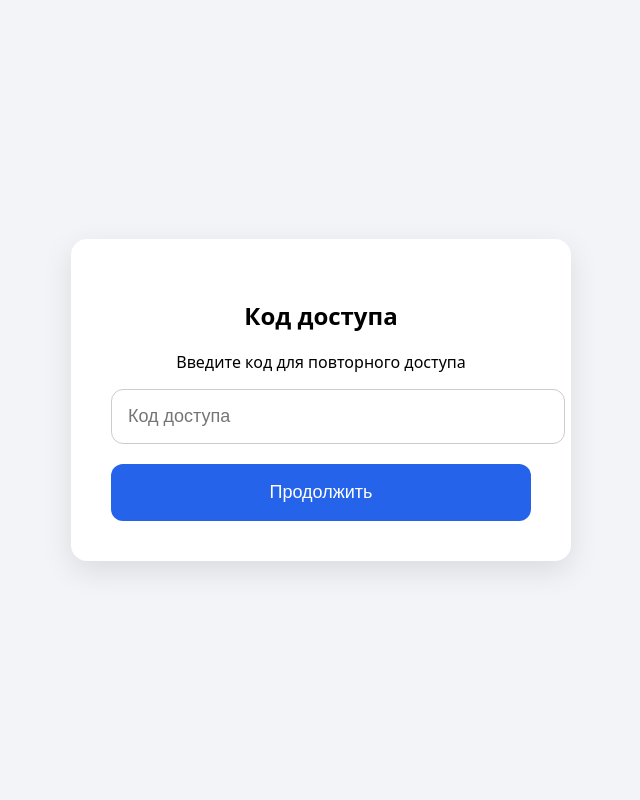
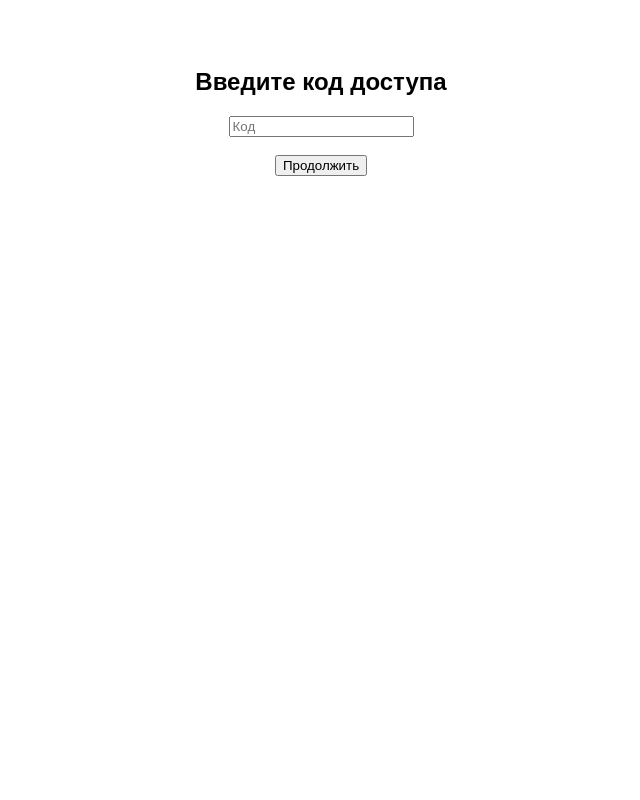
Before and after one commit to sergymarco25-hub/one-time-link, a FastAPI app: template templates/password.html in a window 1280 px wide. Shown: the whole page, without its empty margins (319-959 px from the left). Run offline with FastAPI, Linux system fonts and the light colour scheme; the template is opened without the code that fills it: most values are stand-ins (such as "Sample title", 1, 10 or a date in 2020).

Commit message:
Update password.html

```diff
--- a/templates/password.html
+++ b/templates/password.html
@@ -1,80 +1,22 @@
 <!DOCTYPE html>
-<html lang="ru">
+<html>
 <head>
-    <meta charset="UTF-8">
+<meta charset="utf-8">
 <title>Код доступа</title>
-    <meta name="viewport" content="width=device-width, initial-scale=1.0">
+</head>
 
-    <style>
-        body {
-            margin: 0;
-            height: 100vh;
-            display: flex;
-            justify-content: center;
-            align-items: center;
-            background: #f2f4f8;
-            font-family: system-ui, sans-serif;
-        }
-        .box {
-            background: #fff;
-            padding: 40px;
-            border-radius: 16px;
-            width: 100%;
-            max-width: 420px;
-            text-align: center;
-            box-shadow: 0 10px 30px rgba(0,0,0,.1);
-        }
-        .shake { animation: shake .3s; }
-        @keyframes shake {
-            0% { transform: translateX(0); }
-            25% { transform: translateX(-6px); }
-            50% { transform: translateX(6px); }
-            75% { transform: translateX(-4px); }
-            100% { transform: translateX(0); }
-        }
-        input {
-            width: 100%;
-            padding: 16px;
-            font-size: 18px;
-            border-radius: 12px;
-            border: 1px solid #ccc;
-            margin-bottom: 20px;
-        }
-        button {
-            width: 100%;
-            padding: 18px;
-            font-size: 18px;
-            border-radius: 12px;
-            border: none;
-            background: #2563eb;
-            color: #fff;
-        }
-        .error {
-            background: #fee2e2;
-            color: #b91c1c;
-            padding: 12px;
-            border-radius: 10px;
-            margin-bottom: 20px;
-            font-size: 14px;
-        }
-    </style>
-</head>
-<body>
-
-<div class="box {% if error %}shake{% endif %}">
-    <h2>Код доступа</h2>
-    <p>Введите код для повторного доступа</p>
+<body style="font-family:Arial; padding:40px; text-align:center;">
+<h2>Введите код доступа</h2>
 
 {% if error %}
-        <div class="error">Неверный код доступа</div>
+<p style="color:red;">Неверный код</p>
 {% endif %}
 
 <form method="post" action="/check-password">
   <input type="hidden" name="code" value="{{ code }}">
-        <input type="password" name="password" placeholder="Код доступа" required>
+  <input name="password" type="password" placeholder="Код" required>
+  <br><br>
   <button type="submit">Продолжить</button>
 </form>
-</div>
-
 </body>
 </html>
```
Lines whose indentation alone changed are shown as unchanged.
